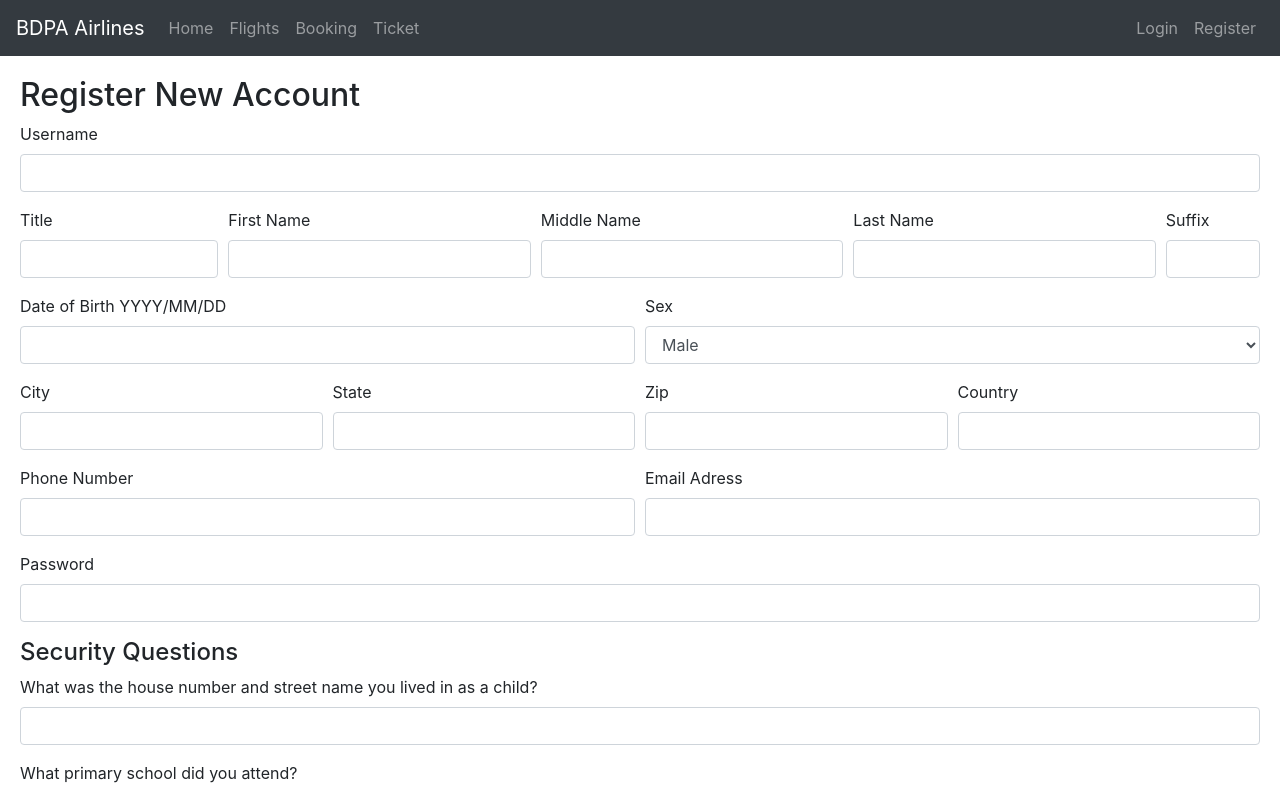
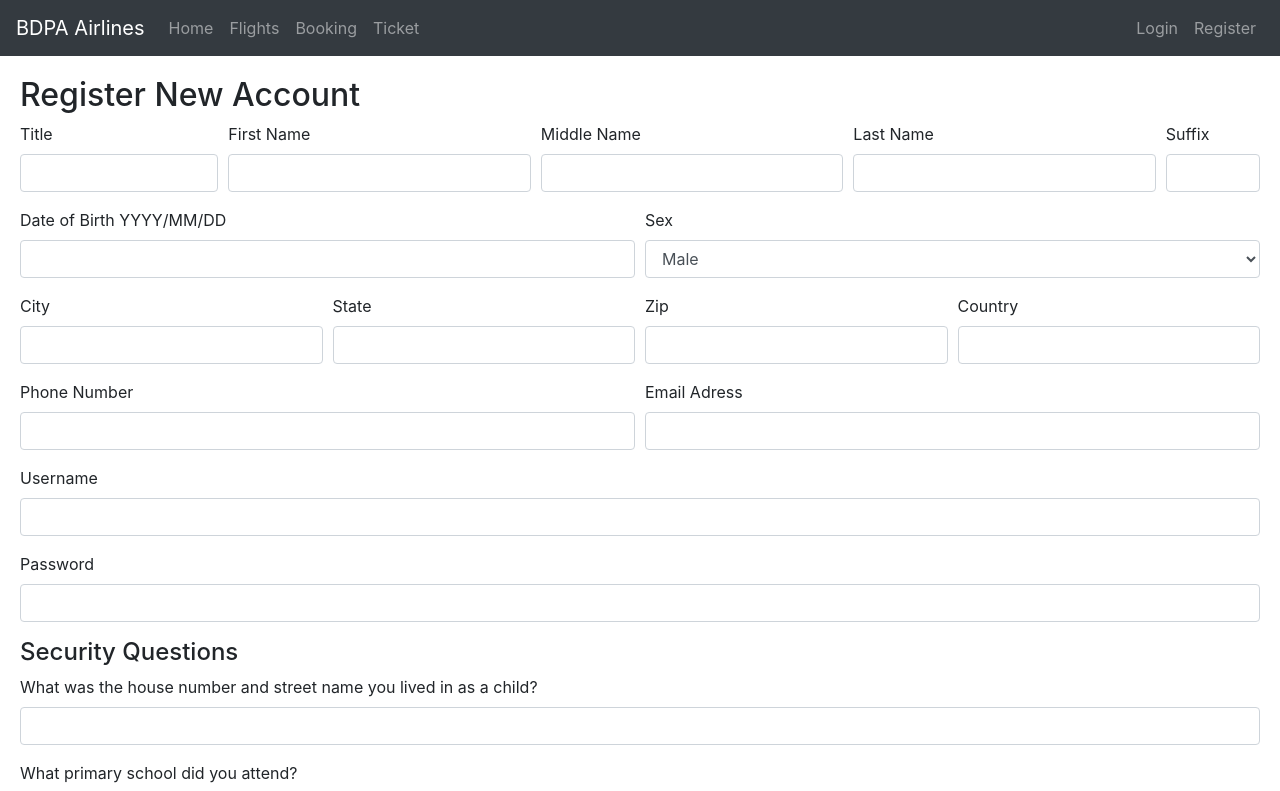
Before and after one commit to JosephMugo/bdpa2020ui, a React (Create React App) app: page /register in a window 1280 px wide. Shown: the top 791 px of the page. Built offline with nearby package versions, Linux system fonts and the light colour scheme.

Commit message:
Fixed Username regristration ErrorMessage

```diff
--- a/src/containers/Register.jsx
+++ b/src/containers/Register.jsx
@@ -19,9 +19,10 @@ const Register = () => {
             <h2>Register New Account</h2>
             <Formik
                 initialValues={{
-                    username: "", title: "", firstName: "", middleName: "", lastName: "", suffix: "",
+                    title: "", firstName: "", middleName: "", lastName: "", suffix: "",
                     birthdate: "", sex: "", city: "", state: "", zip: "", country: "",
-                    email: "", phone: "", password: "", securityQuestion1: "", securityQuestion2: "", securityQuestion3: "", captcha: ""
+                    email: "", phone: "", username: "", password: "",
+                    securityQuestion1: "", securityQuestion2: "", securityQuestion3: "", captcha: ""
                 }}
                 validationSchema={Yup.object().shape({
                     username: required.matches(/^[a-zA-Z0-9]+$/, "Cannot contain special characters or spaces"),
@@ -43,10 +44,6 @@ const Register = () => {
             >
                 {({ errors, status, touched }) => (
                     <Form>
-                        <div className="form-group">
-                            <label htmlFor="username">Username</label>
-                            <Field name="username" type="text" className={'form-control' + (errors.username && touched.username ? ' is-invalid' : '')} />
-                        </div>
                         <div className="form-row">
                             <div className="form-group col-2">
                                 <label htmlFor="title">Title</label>
@@ -120,6 +117,11 @@ const Register = () => {
                             </div>
                         </div>
                         <div className="form-group">
+                            <label htmlFor="username">Username</label>
+                            <Field name="username" type="text" className={'form-control' + (errors.username && touched.username ? ' is-invalid' : '')} />
+                            <ErrorMessage name="username" component="div" className="invalid-feedback" />
+                        </div>
+                        <div className="form-group">
                             <label htmlFor="password">Password</label>
                             <Field name="password" type="password" className={'form-control' + (errors.password && touched.password ? ' is-invalid' : '')} />
                             <ErrorMessage name="password" component="div" className="invalid-feedback" />
```
